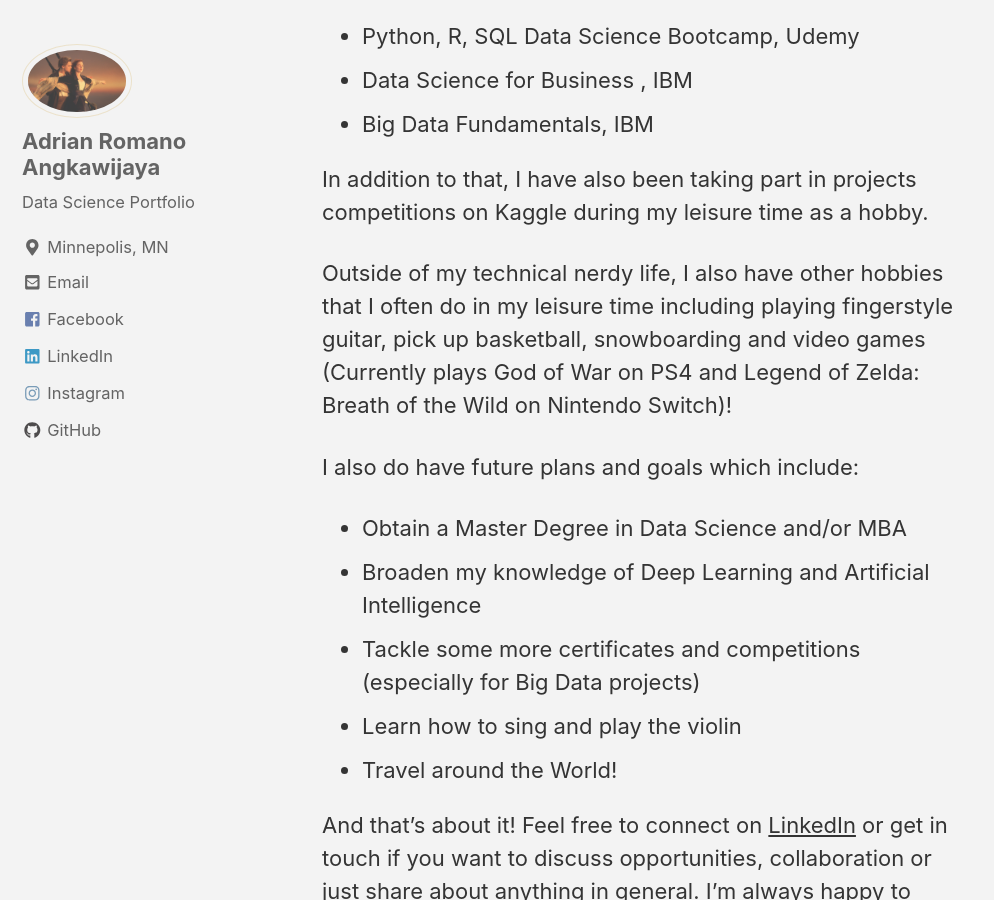
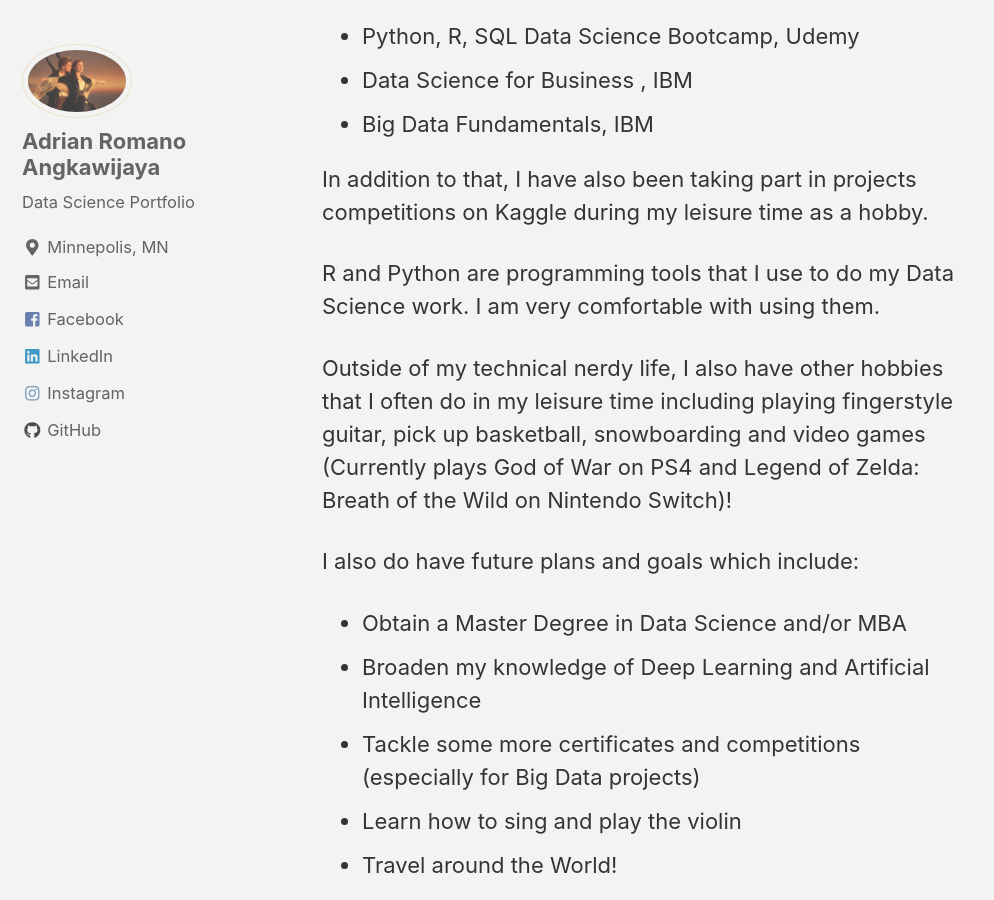
Before and after one commit to adrianromano/adrianromano.github.io, a Jekyll site: the page built from _pages/about.md, in a window 1280 px wide and 900 px high, scrolled down 1688 px. Shown: the whole window, without its empty margins (0-994 px from the left). Built offline with Jekyll 4.4.1, drawn with Linux system fonts in a browser that asks for light colours; nearby versions of some CDN libraries.

Commit message:
new gith

```diff
--- a/_pages/about.md
+++ b/_pages/about.md
@@ -23,6 +23,8 @@
 
 In addition to that, I have also been taking part in projects competitions on Kaggle during my leisure time as a hobby.
 
+R and Python are programming tools that I use to do my Data Science work. I am very comfortable with using them.
+
 Outside of my technical nerdy life, I also have other hobbies that I often do in my leisure time including playing fingerstyle guitar, pick up basketball, snowboarding and video games (Currently plays God of War on PS4 and Legend of Zelda: Breath of the Wild on Nintendo Switch)!
 
 I also do have future plans and goals which include:
```
